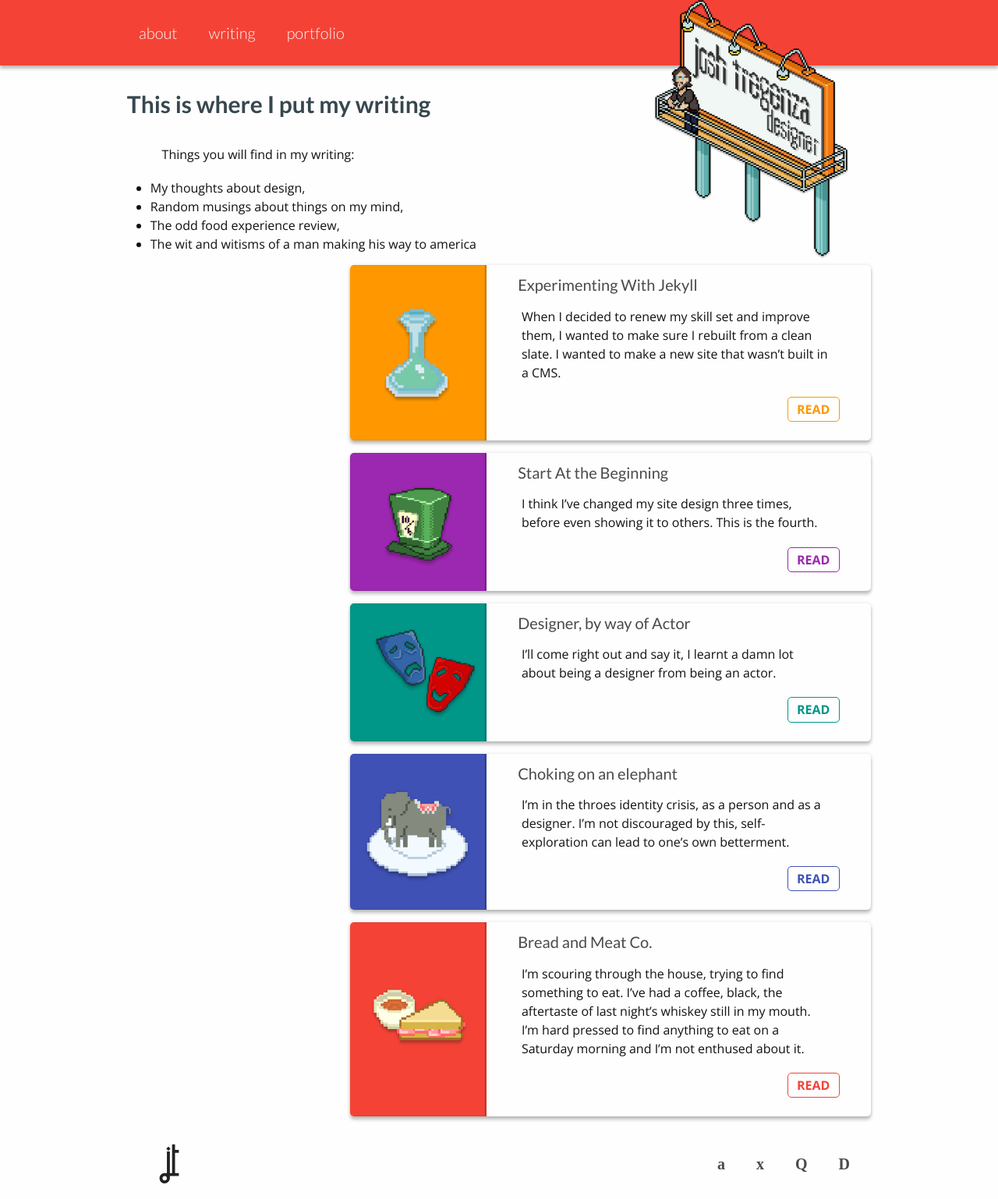
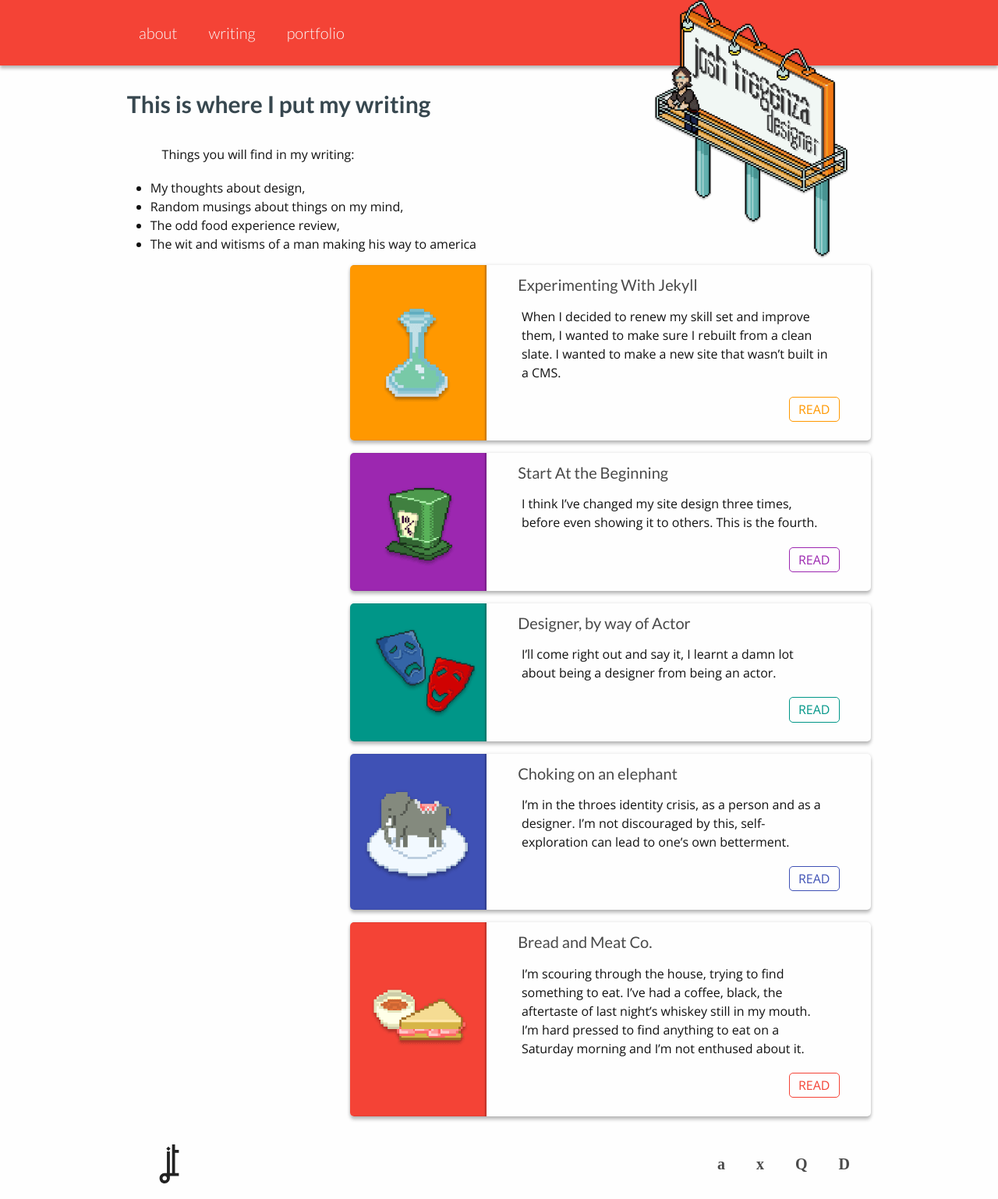
Before and after one commit to jtregenza/jtregenza.github.io, a Jekyll site: the page built from blog.html, in a window 1280 px wide. Shown: the whole page at 78% size. Built offline with Jekyll 4.4.1, drawn with Linux system fonts in a browser that asks for light colours; some web fonts are replaced.

Commit message:
blog changes

```diff
--- a/_sass/_blog.scss
+++ b/_sass/_blog.scss
@@ -171,7 +171,7 @@ a.outline-link {
     color:$blogPostColor;
     padding:0.2em 0.7em;
     margin-bottom:1.5em;
-    font-weight:light!important;
+    font-weight:100!important;
 }
 
 .blog-page {
```
